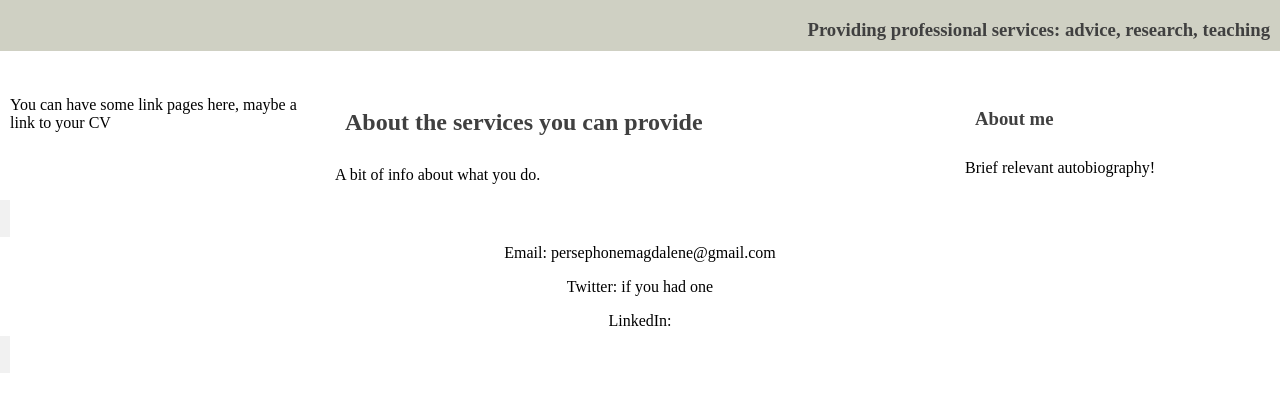
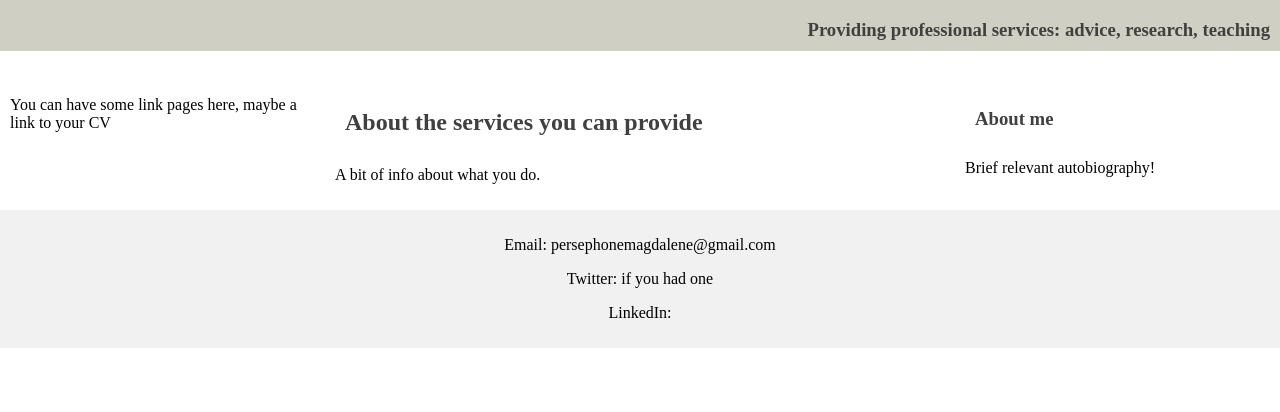
Before and after one commit to DantonCorbel/Persephone, a plain HTML site: page index.html in a window 1280 px wide. Shown: the part 158-570 px from the top of the page. Drawn offline with Linux system fonts and the light colour scheme; a web font is replaced by a local one.

Commit message:
add background colour, remove inline display

```diff
--- a/css.css
+++ b/css.css
@@ -57,10 +57,10 @@ h2, h3 {
 
 /* Style the footer */
 .footer {
-    background-color: #f1f1f1;
+    background-color: rgba(241, 241, 241, 1);
     padding: 10px;
     text-align: center;
-    display: inline;
+
 }
 
 /* Responsive layout - makes the three columns stack on top of each other instead of next to each other */
```
